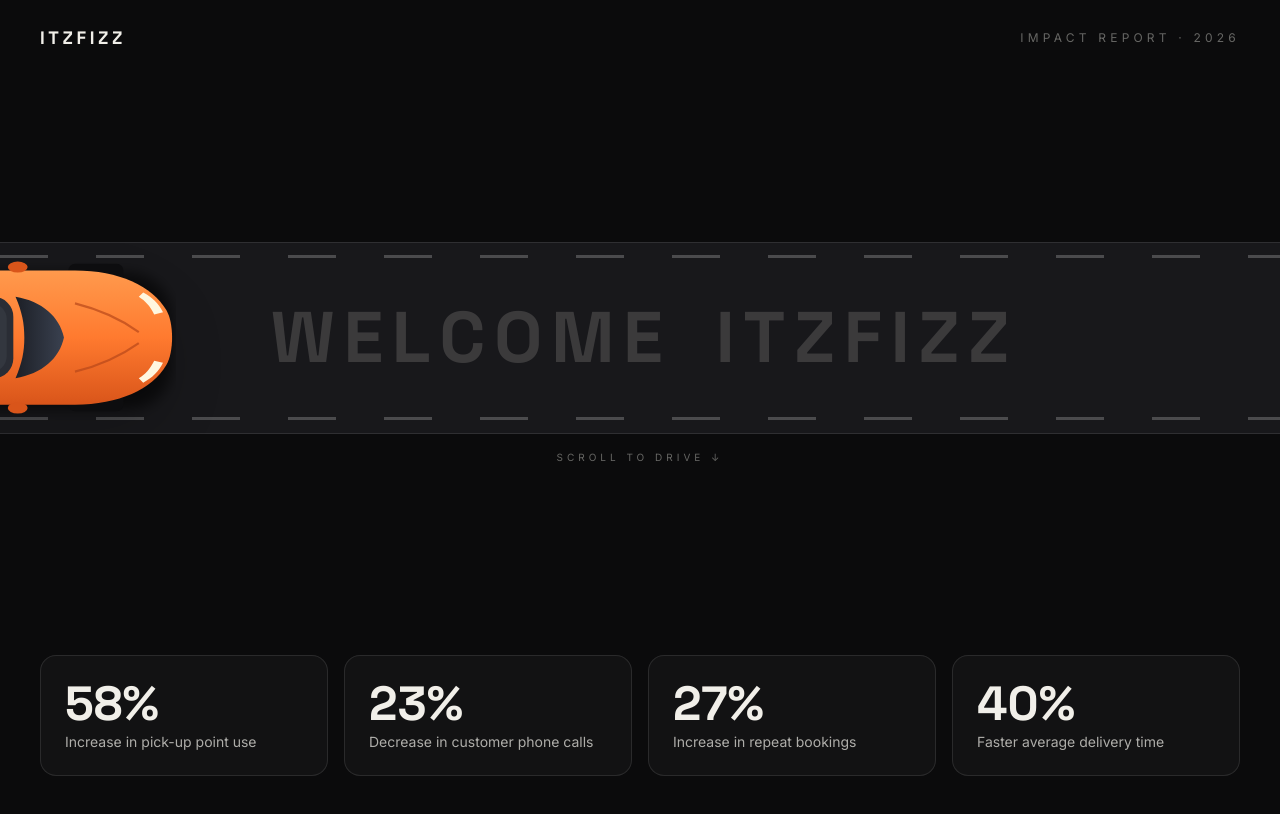
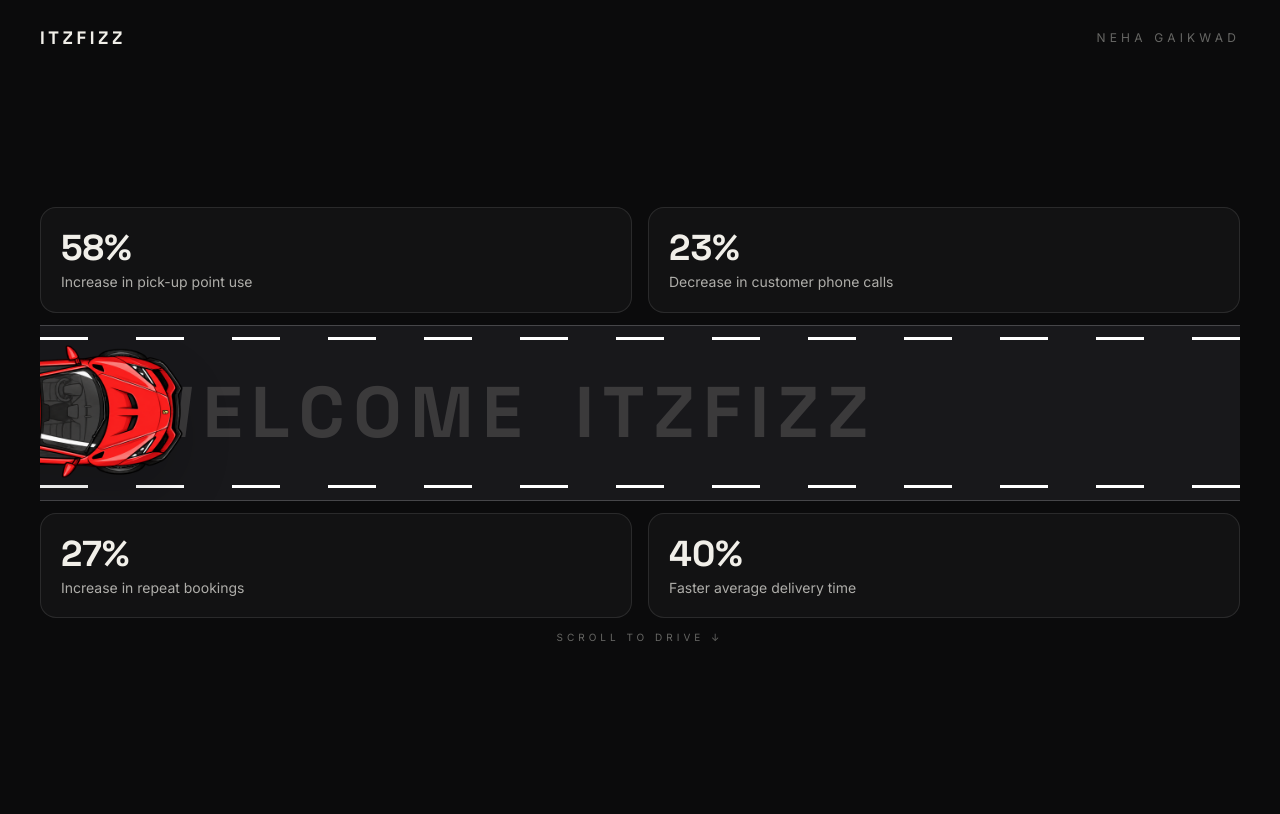
Before and after one commit to NehaaGaikwad/Itzfizz, a Next.js app: page / in a window 1280 px wide. Shown: the top 814 px of the page. Built offline with nearby package versions, Linux system fonts and the light colour scheme.

Commit message:
updated the layout

```diff
--- a/components/HeroScene.tsx
+++ b/components/HeroScene.tsx
@@ -1,11 +1,13 @@
 "use client";
 
+import Image from "next/image";
 import { useRef } from "react";
 import gsap from "gsap";
 import { ScrollTrigger } from "gsap/ScrollTrigger";
 import { useGSAP } from "@gsap/react";
-import Car from "./Car";
 import { stats } from "../lib/stats";
+
+const carImageSrc = `${process.env.NEXT_PUBLIC_BASE_PATH ?? ""}/images/glossy-red-supercar.png`;
 
 gsap.registerPlugin(ScrollTrigger, useGSAP);
 
@@ -174,24 +176,43 @@ export function HeroScene() {
       <header className="flex items-center justify-between px-5 pt-6 sm:px-10">
         <span className="js-fade font-display text-lg font-bold tracking-[0.2em] text-chalk">ITZFIZZ</span>
         <span className="js-fade text-xs uppercase tracking-[0.35em] text-chalk/40">
-          Impact report · 2026
+          Neha Gaikwad
         </span>
       </header>
 
-      {/* road */}
-      <div className="flex flex-1 flex-col justify-center gap-4">
-        <div className="js-road relative h-[clamp(6rem,min(24vh,30vw),14rem)] w-full overflow-hidden bg-asphalt">
-          <div className="lane absolute inset-x-0 top-[7%] h-[3px]" />
-          <div className="lane absolute inset-x-0 bottom-[7%] h-[3px]" />
-          <div className="absolute inset-x-0 top-0 h-px bg-white/10" />
-          <div className="absolute inset-x-0 bottom-0 h-px bg-white/10" />
+      {/* scene: 2 cards · road · 2 cards */}
+      <div className="flex flex-1 flex-col justify-center gap-3 px-5 sm:px-10">
 
-          {/* paint trail: same height as the car body, scaled with transform (never width) */}
+        {/* top 2 stat cards */}
+        <ul className="grid grid-cols-2 gap-3 sm:gap-4">
+          {stats.slice(0, 2).map((s) => (
+            <li
+              key={s.value + s.label}
+              className="js-stat relative overflow-hidden rounded-2xl border border-white/10 bg-white/[0.03] p-4 sm:p-5"
+            >
+              <div className="js-stat-fill absolute inset-0 origin-bottom scale-y-0" style={{ background: s.accent }} />
+              <div className="js-stat-text relative text-chalk">
+                <p className="font-display text-3xl font-bold sm:text-4xl">{s.value}</p>
+                <p className="mt-1 text-xs leading-snug text-chalk/70 sm:text-sm">{s.label}</p>
+              </div>
+            </li>
+          ))}
+        </ul>
+
+        {/* road */}
+        <div className="js-road relative h-[clamp(6rem,min(22vh,28vw),13rem)] w-full overflow-hidden bg-asphalt">
+          {/* white dashed edge lines */}
+          <div className="absolute inset-x-0 top-[7%] h-[3px] bg-[repeating-linear-gradient(to_right,white_0_48px,transparent_48px_96px)]" />
+          <div className="absolute inset-x-0 bottom-[7%] h-[3px] bg-[repeating-linear-gradient(to_right,white_0_48px,transparent_48px_96px)]" />
+          <div className="absolute inset-x-0 top-0 h-px bg-white/20" />
+          <div className="absolute inset-x-0 bottom-0 h-px bg-white/20" />
+
+          {/* paint trail */}
           <div className="js-trail absolute inset-x-0 inset-y-[15%] origin-left scale-x-0 bg-paint will-change-transform" />
 
-          {/* headline */}
+          {/* headline — right-padded so car never overlaps text */}
           <h1
-            className="absolute inset-0 flex items-center justify-center gap-[0.12em] font-display text-[clamp(1.5rem,5.6vw,6.5rem)] font-bold leading-none [perspective:600px]"
+            className="absolute inset-0 flex items-center justify-center gap-[0.12em] pr-[clamp(8rem,22vw,18rem)] font-display text-[clamp(1.5rem,5.6vw,6.5rem)] font-bold leading-none [perspective:600px]"
             aria-label="Welcome Itzfizz"
           >
             {HEADLINE.split("").map((ch, i) => (
@@ -206,37 +227,46 @@ export function HeroScene() {
             ))}
           </h1>
 
-          {/* car: outer element is scroll-driven, inner handles intro + tilt */}
+          {/* car */}
           <div className="js-car absolute inset-y-0 left-0 z-10 flex items-center will-change-transform">
             <div className="js-car-body h-[86%]">
-              <Car className="h-full w-auto drop-shadow-2xl" />
+              <Image
+                alt=""
+                aria-hidden="true"
+                src={carImageSrc}
+                height={724}
+                width={2172}
+                priority
+                className="h-full w-auto object-contain drop-shadow-2xl"
+              />
             </div>
           </div>
         </div>
 
+        {/* bottom 2 stat cards */}
+        <ul className="grid grid-cols-2 gap-3 sm:gap-4">
+          {stats.slice(2).map((s) => (
+            <li
+              key={s.value + s.label}
+              className="js-stat relative overflow-hidden rounded-2xl border border-white/10 bg-white/[0.03] p-4 sm:p-5"
+            >
+              <div className="js-stat-fill absolute inset-0 origin-bottom scale-y-0" style={{ background: s.accent }} />
+              <div className="js-stat-text relative text-chalk">
+                <p className="font-display text-3xl font-bold sm:text-4xl">{s.value}</p>
+                <p className="mt-1 text-xs leading-snug text-chalk/70 sm:text-sm">{s.label}</p>
+              </div>
+            </li>
+          ))}
+        </ul>
+
+        {/* scroll hint */}
         <p className="js-hint text-center text-[10px] uppercase tracking-[0.4em] text-chalk/40">
           <span className="js-fade inline-block animate-nudge">Scroll to drive ↓</span>
         </p>
+
       </div>
 
-      {/* metrics */}
-      <ul className="grid grid-cols-2 gap-3 px-5 pb-6 sm:gap-4 sm:px-10 lg:grid-cols-4">
-        {stats.map((s) => (
-          <li
-            key={s.value + s.label}
-            className="js-stat relative overflow-hidden rounded-2xl border border-white/10 bg-white/[0.03] p-4 sm:p-6"
-          >
-            <div
-              className="js-stat-fill absolute inset-0 origin-bottom scale-y-0"
-              style={{ background: s.accent }}
-            />
-            <div className="js-stat-text relative text-chalk">
-              <p className="font-display text-3xl font-bold sm:text-5xl">{s.value}</p>
-              <p className="mt-1 text-xs leading-snug text-chalk/70 sm:text-sm">{s.label}</p>
-            </div>
-          </li>
-        ))}
-      </ul>
+
     </section>
   );
 }
```
Also changed, not shown: 1 other file (tests, documents, lock files or other folders).
